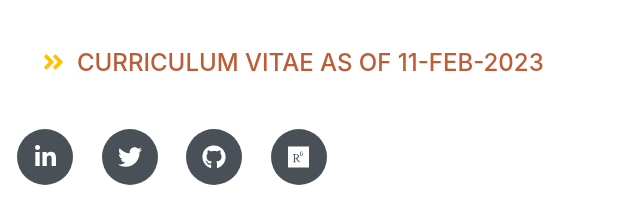
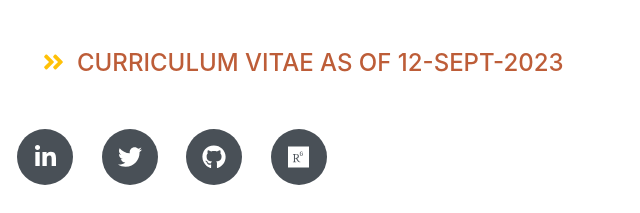
Before and after one commit to MDRule/MDRule.github.io, a plain HTML site: page index.html in a window 1280 px wide. Shown: the part 451-664 px from the top of the page, 303-943 px from the left. Drawn offline with nearby package versions, Linux system fonts and the light colour scheme; a web font is replaced by a local one.

Commit message:
Updated resume added

```diff
--- a/index.html
+++ b/index.html
@@ -55,7 +55,7 @@
                     <ul class="fa-ul mb-0">
                         <li>
 							<span class="fa-li"><i class="fas fa-angle-double-right text-warning"></i></span>
-							<a href="Md_Monirul_Islam_11Feb23.pdf">Curriculum Vitae as of 11-Feb-2023</a>
+							<a href="islam_sept23.pdf">Curriculum Vitae as of 12-Sept-2023</a>
 						</li>
 					</ul>
                     </div>
```
